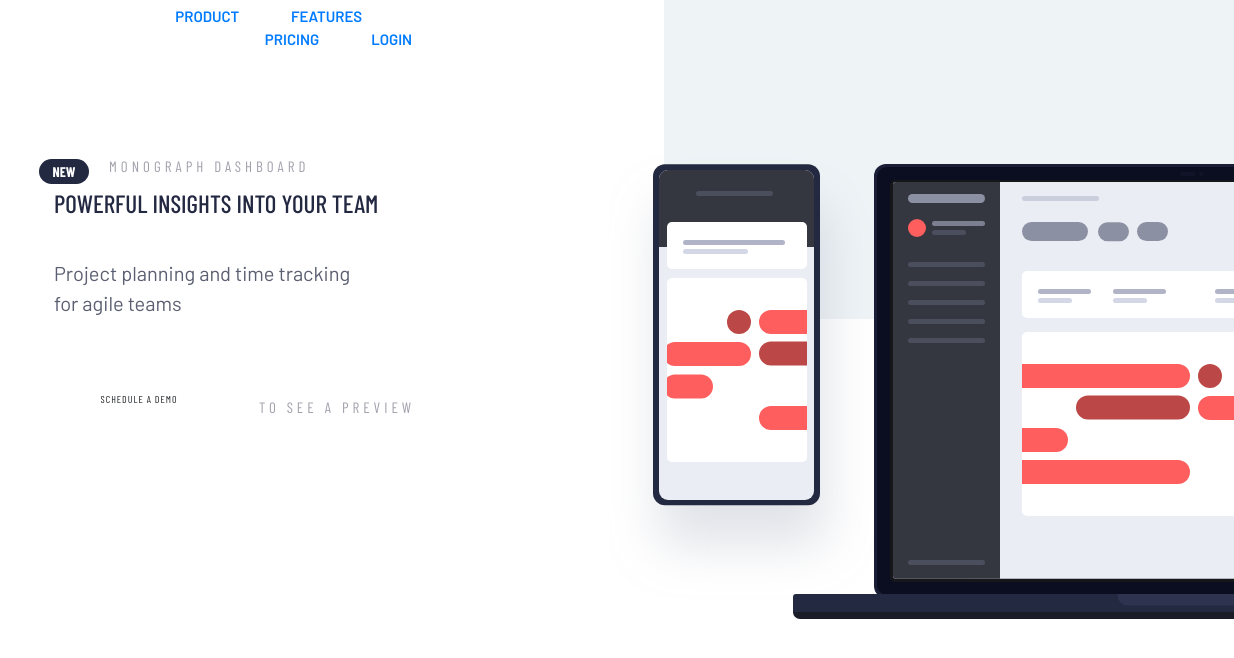
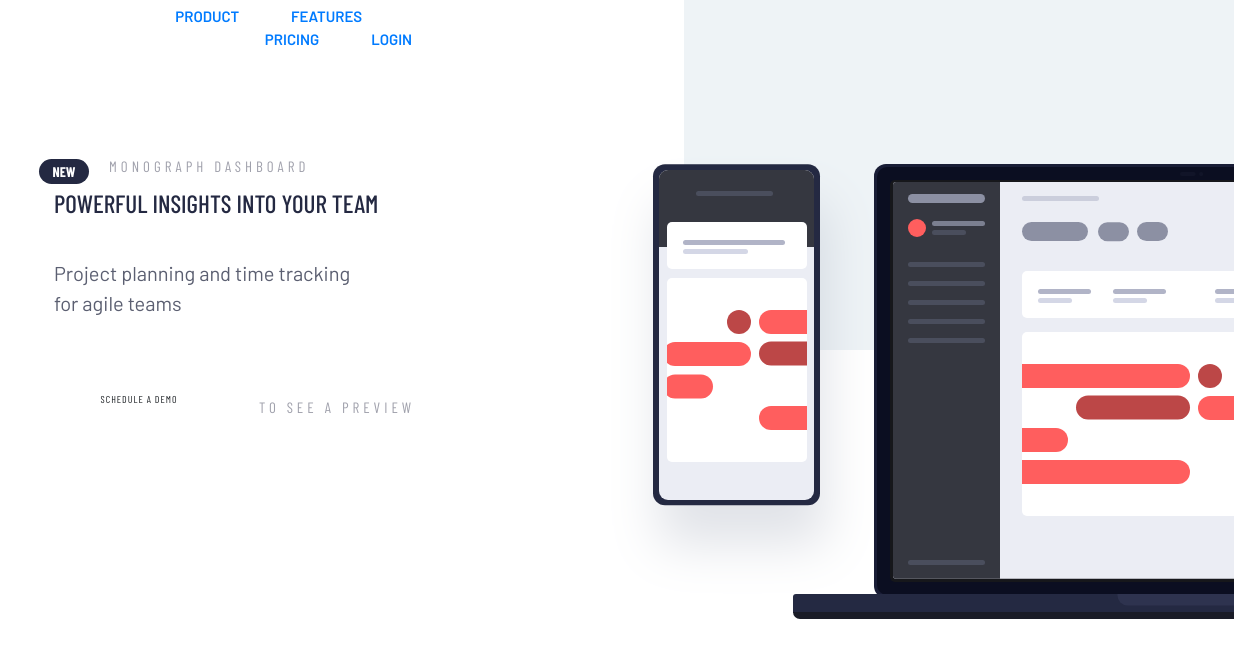
Before and after one commit to xdelc/project-tracking, a plain HTML site: page index.html in a window 1280 px wide. Shown: the full height of the page, 46-1280 px from the left. Drawn offline with nearby package versions, Linux system fonts and the light colour scheme.

Commit message:
Adding light blue rectangle behind navbar and images

```diff
--- a/index.html
+++ b/index.html
@@ -28,6 +28,7 @@
                     <a href="#">LOGIN</a>
                 </div>
             </div>
+            <div class="rectangle"></div>
         </div>
         <!-- CONTENT -->
         <div class="content">
@@ -60,7 +61,6 @@
             </div>
         </div>
         <!-- RECTANGLE IMAGE -->
-        <div class="rectangle"></div>
 
     </div>
 </body>
--- a/public/css/styles.css
+++ b/public/css/styles.css
@@ -114,10 +114,10 @@ h1 {
     width: 900px;
     border-radius: 80px;
     background-color: var(--light-grayish-blue);
-    position: relative;
-    z-index: 1;
-    left: 710px;
-    top: -900px;
+    position: absolute;
+    z-index: -1;
+    left: 730px;
+    top: -150px;
 }
 
 .spacing {
```
